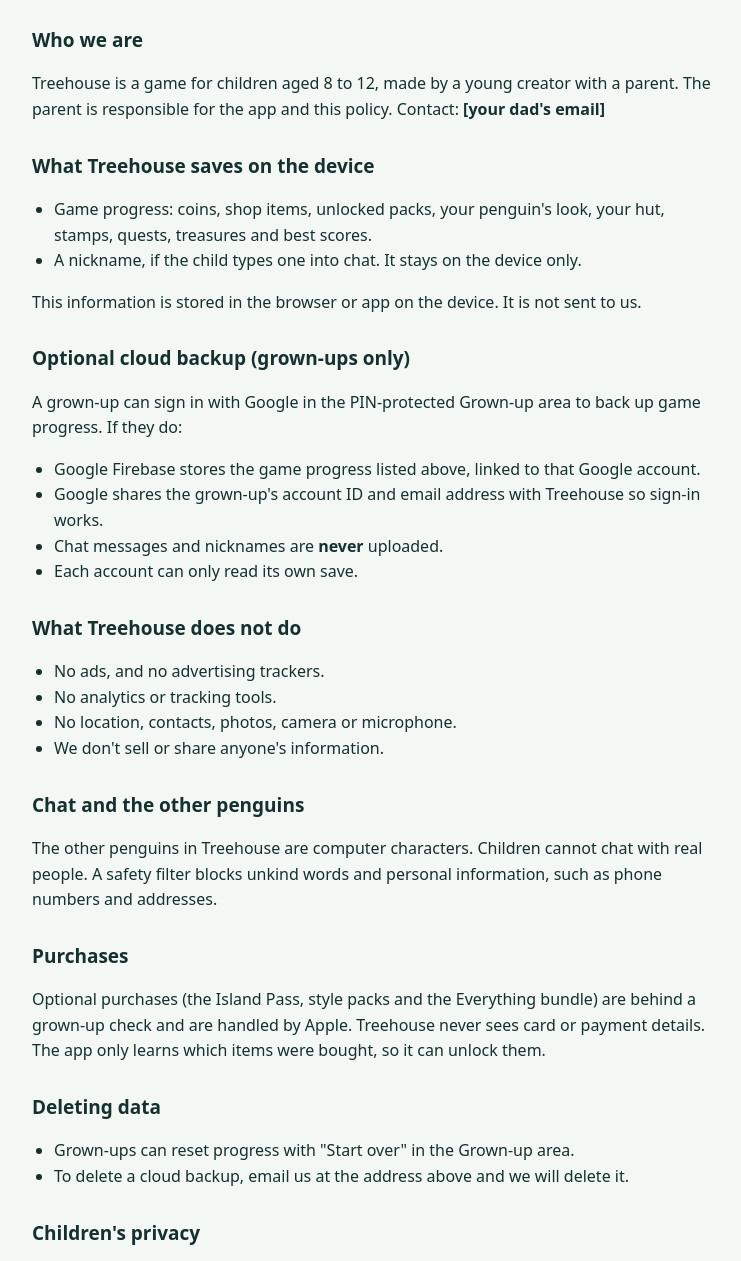
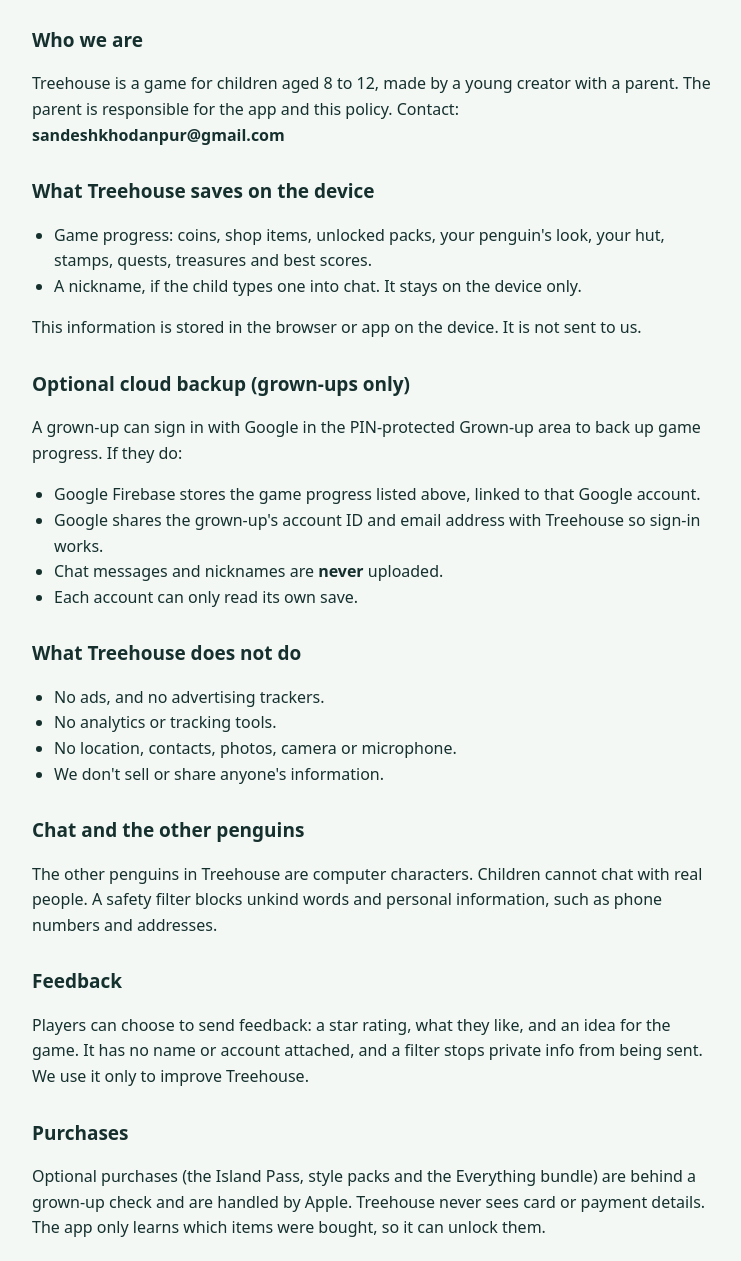
Before and after one commit to yking112232-tech/treehouse, a plain HTML site: page privacy.html in a window 1280 px wide. Shown: the part 257-1518 px from the top of the page, without its empty margins (268-1009 px from the left). Drawn offline with Linux system fonts and the light colour scheme.

```diff
--- a/privacy.html
+++ b/privacy.html
@@ -28,7 +28,7 @@
 </div>
 
 <h2>Who we are</h2>
-<p>Treehouse is a game for children aged 8 to 12, made by a young creator with a parent. The parent is responsible for the app and this policy. Contact: <b>[your dad's email]</b></p>
+<p>Treehouse is a game for children aged 8 to 12, made by a young creator with a parent. The parent is responsible for the app and this policy. Contact: <b>sandeshkhodanpur@gmail.com</b></p>
 
 <h2>What Treehouse saves on the device</h2>
 <ul>
@@ -57,6 +57,9 @@
 <h2>Chat and the other penguins</h2>
 <p>The other penguins in Treehouse are computer characters. Children cannot chat with real people. A safety filter blocks unkind words and personal information, such as phone numbers and addresses.</p>
 
+<h2>Feedback</h2>
+<p>Players can choose to send feedback: a star rating, what they like, and an idea for the game. It has no name or account attached, and a filter stops private info from being sent. We use it only to improve Treehouse.</p>
+
 <h2>Purchases</h2>
 <p>Optional purchases (the Island Pass, style packs and the Everything bundle) are behind a grown-up check and are handled by Apple. Treehouse never sees card or payment details. The app only learns which items were bought, so it can unlock them.</p>
 
```
Also changed, not shown: terms.html (+2 -2 lines).
